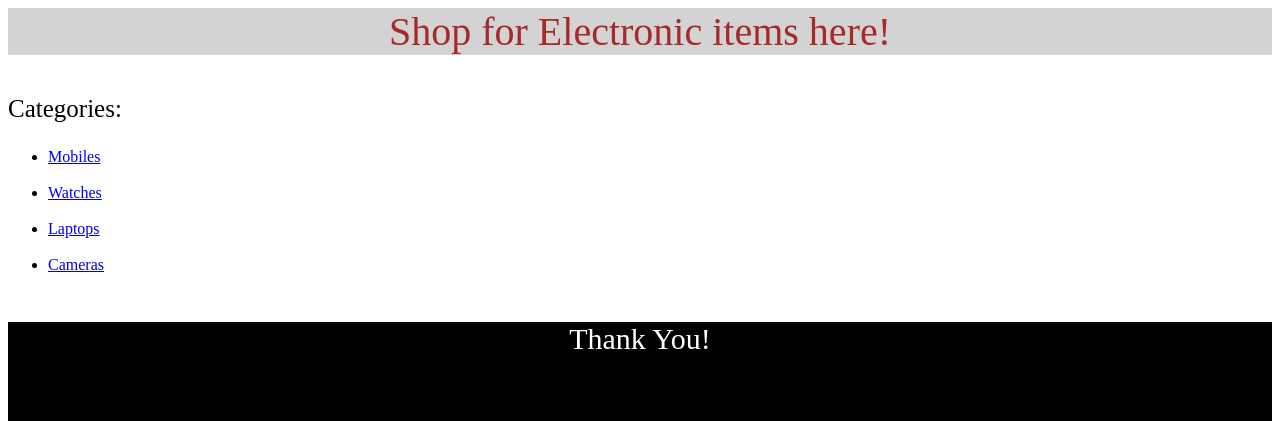
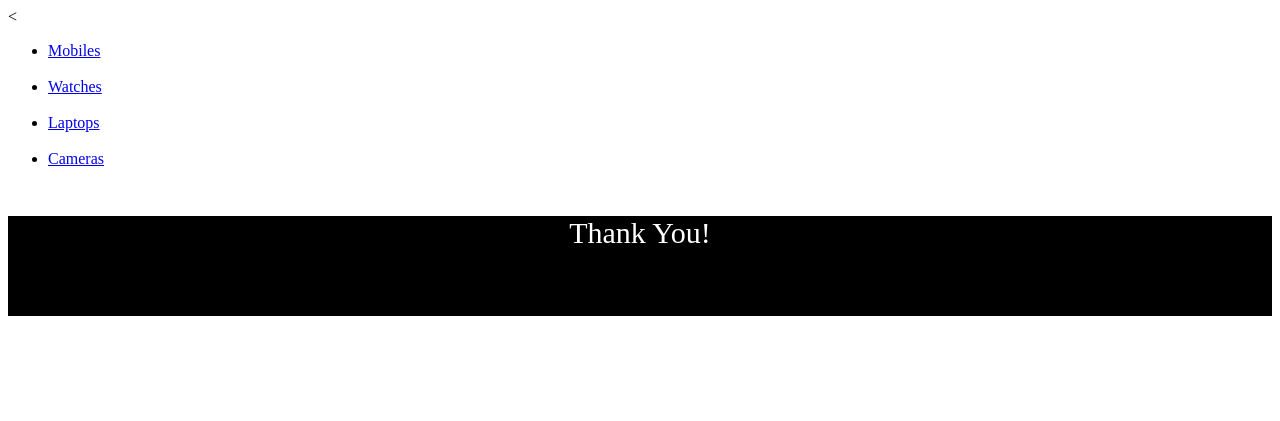
Before and after one commit to mohithb987/ie_portal, a PHP site: page /home.php in a window 1280 px wide. Shown: the top 421 px of the page. Run offline with PHP 8.4, Linux system fonts and the light colour scheme.

Commit message:
changes done in home.php

```diff
--- a/home.php
+++ b/home.php
@@ -3,8 +3,7 @@
 	<title>this is ashish page</title>
 </head>
 <body>
-<p style="text-align: center; font-size:40px; color: brown; background-color: lightgrey;"> Shop for Electronic items here! </p>
-<p style="font-size: 25px;"> Categories: </p>
+<
 <ul>
 	<li><a href="https://www.apple.com/in/iphone/?&cid=wwa-in-kwgo-iphone-slid-&mnid=sv0LhYgZi-dc_mtid_20925gyh65756_pcrid_431638207157_pgrid_105668579732_&mtid=20925gyh65756&aosid=p238&anonymizeip=set">Mobiles</a></li><br/>
 	<li><a href="https://www.myntra.com/watches">Watches</a></li><br/>
```
